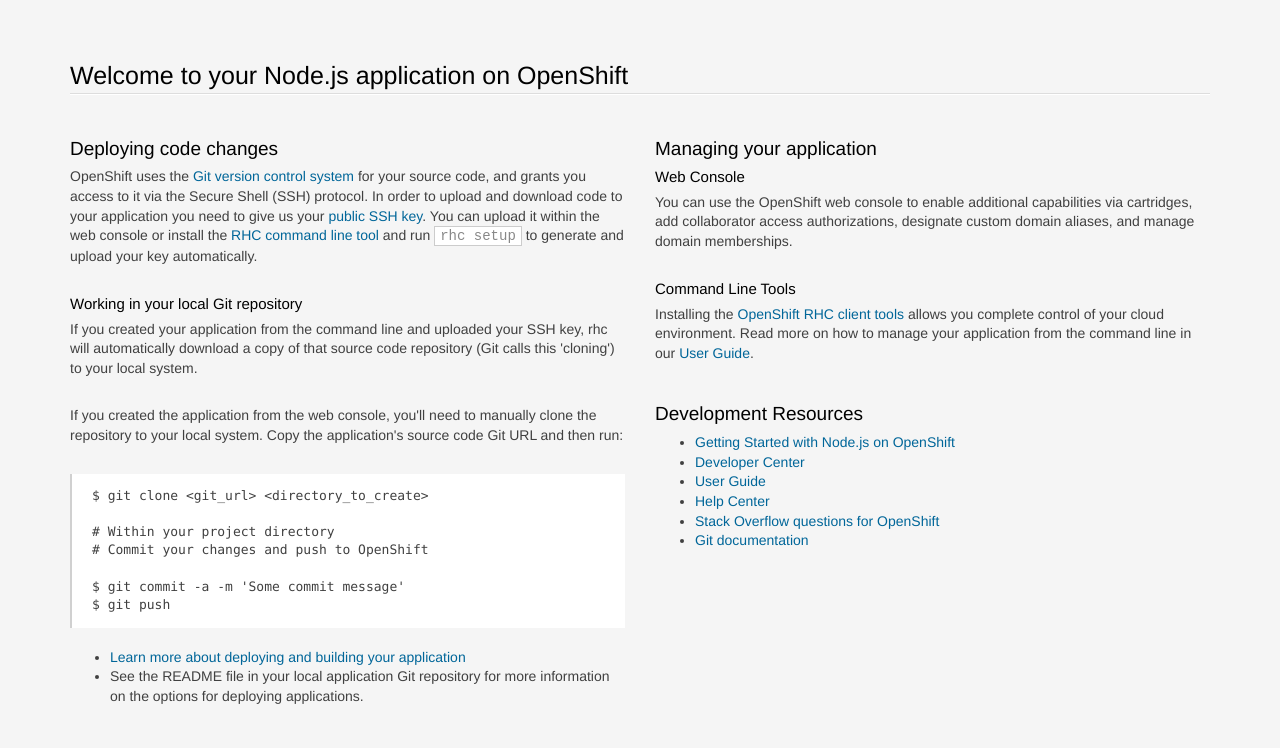
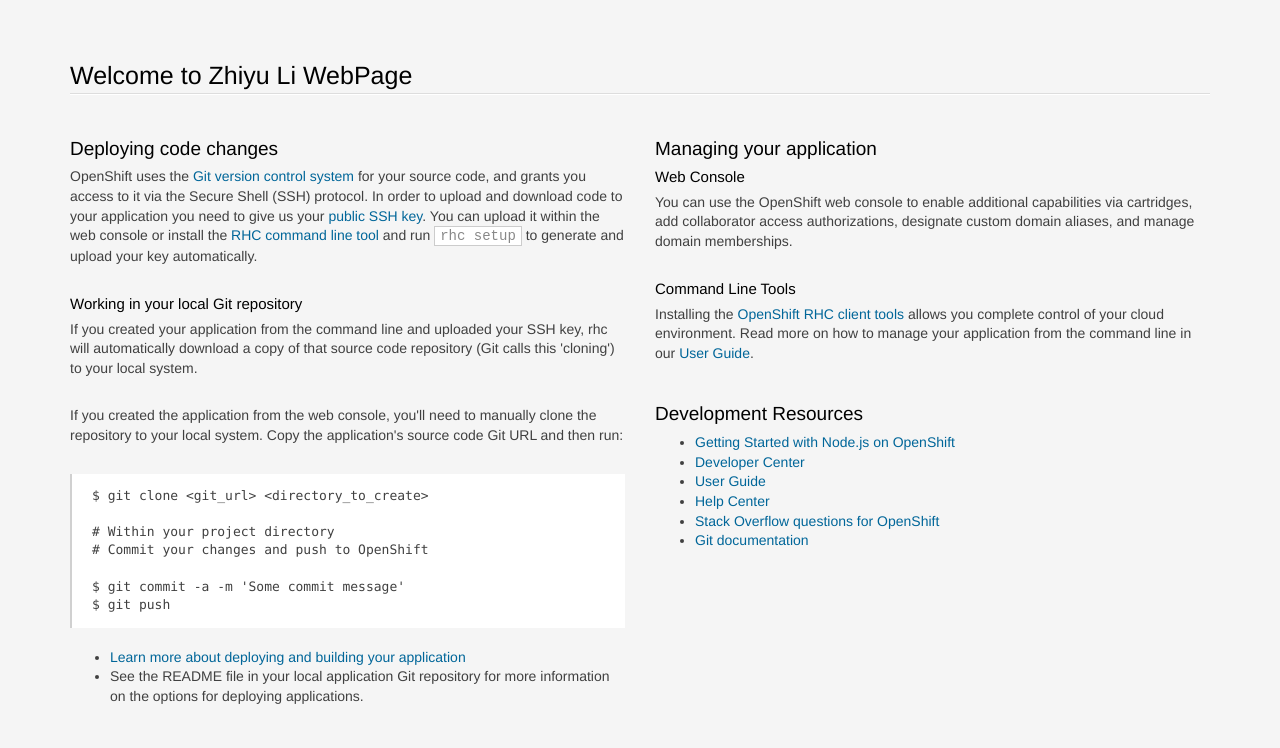
Before and after one commit to NKLucas/CS5610Spring2016, a website: page index.html in a window 1280 px wide. Shown: the top 748 px of the page. Drawn offline with Linux system fonts and the light colour scheme.

Commit message:
change public/index.html

```diff
--- a/index.html
+++ b/index.html
@@ -207,7 +207,7 @@
 <body>
 <section class='container'>
           <hgroup>
-            <h1>Welcome to your Node.js application on OpenShift</h1>
+            <h1>Welcome to Zhiyu Li WebPage</h1>
           </hgroup>
 
 
```
Also changed, not shown: public/index.html (+1 -1 lines).
